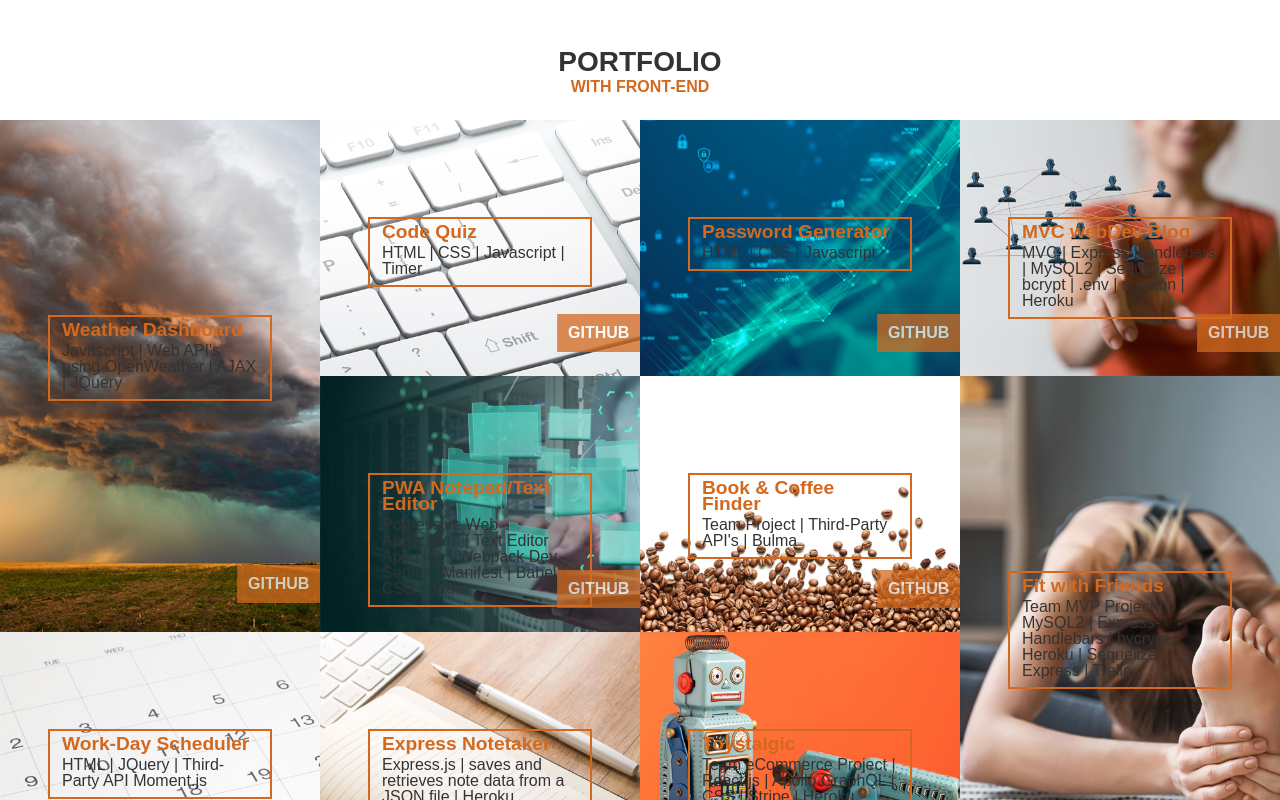
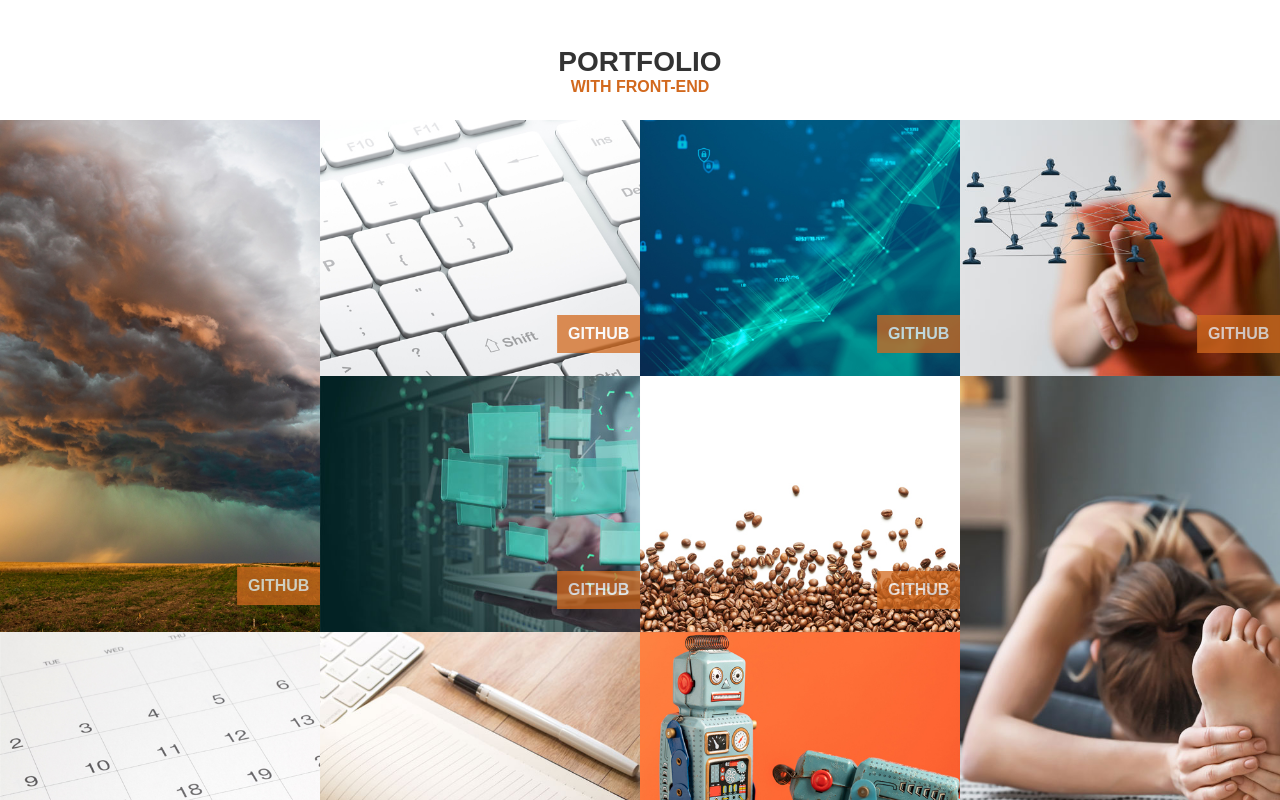
Before and after one commit to CynthiaGodoy/react.js-portfolio, a React (Create React App) app: page /#/ in a window 1280 px wide. Shown: the part 1920-2720 px from the top of the page. Built offline with nearby package versions, Linux system fonts and the light colour scheme.

Commit message:
fix portfolio hide, live URL link on image

```diff
--- a/src/components/Card.js
+++ b/src/components/Card.js
@@ -18,7 +18,7 @@ const Card = () => {
                             imgsrc={val.imgsrc}
                             title={val.title}
                             description={val.description}
-                            // liveURL={val.liveURL}
+                            liveURL={val.liveURL}
                             github={val.github}
                         />
                     );
--- a/src/components/Work.js
+++ b/src/components/Work.js
@@ -4,13 +4,16 @@ import React from 'react';
 
 const Work = (props) => {
     return (
-        <div className="frontend-card">
-            <img src={props.imgsrc} className="background-frontend" alt={props.alt} />
+        <div className="frontend-card img-hover-zoom--zoom-n-rotate">
 
-            <div className="overlay-frontend">
-                <h2 className="frontend-title">{props.title}</h2>
-                <p className="frontend-description">{props.description}</p>
-            </div>
+<a href={props.liveURL} target="_blank" rel="noreferrer">
+            <img src={props.imgsrc} className="background-frontend" alt={props.alt}/>
+</a>
+
+                <div className="overlay-frontend hide">
+                    <h2 className="frontend-title">{props.title}</h2>
+                    <p className="frontend-description">{props.description}</p>
+                </div>
 
             <div className="frontend-btns">
                 <a href={props.github} target="_blank" rel="noreferrer" className="btn">GitHub</a>
--- a/src/components/WorkGridStyles.css
+++ b/src/components/WorkGridStyles.css
@@ -13,6 +13,7 @@
     padding-bottom: 24px;
 }
 
+/* COLUMNS ON CARD.JS ------------ */
 .frontend-container {
     line-height: 0;
     justify-content: center;
@@ -29,14 +30,16 @@
     position: relative;
 }
 
+/* BACKGROUND FRONTEND WHITE HOVER ------------- */
 .background-frontend {
     width: 100% !important;
+    transition: filter .5s ease-in-out;
+    background-color: white;
+    z-index: 10;
 }
-
-.background-frontend img {
-    -webkit-margin-bottom-collapse: 0px;
-    margin-block-end: 0px;
-    padding: 0;
+.background-frontend:hover {
+    filter: grayscale(90%);
+    opacity: 20%;
 }
 
 .frontend-title {
@@ -47,11 +50,22 @@
 
 .frontend-description p {
     font-size: 1rem;
+    padding-top: 10px;
+    /* margin-top: 10px;
+    margin-bottom: 10px; */
     text-align: justify;
 }
 
+.hide {
+    display: none;
+}
+
+.frontend-card a:hover + .hide {
+    display: block;
+}
+
 .overlay-frontend {
-    line-height: 100%;
+    line-height: 130%;
     border-style: solid;
     border-width: 2px;
     border-color: chocolate;
@@ -62,8 +76,7 @@
     padding-right: 12px;
     padding-bottom: 8px;
     position: absolute;
-    top: 38%;
-
+    top: 35%;
 }
 
 .frontend-btns {
@@ -72,13 +85,25 @@
     position: absolute;
     transform: translate(-50%, -50%);
     right: -42px;
-    bottom: 2%;
+    bottom: 1.5%;
 }
 
 .frontend-btns .btn{
     padding: 10px 10px;
     color: white;
 
+}
+
+/* ZOOM & ROTATE--------------------- */
+.img-hover-zoom--zoom-n-rotate {
+    height: 100%;
+    overflow: hidden;
+}
+.img-hover-zoom--zoom-n-rotate img {
+    transition: transform .5s ease-in-out;
+}
+.img-hover-zoom--zoom-n-rotate:hover img {
+    transform: scale(1.3) rotate(10deg);
 }
 
 @media screen and (max-width: 1000px) {
```
